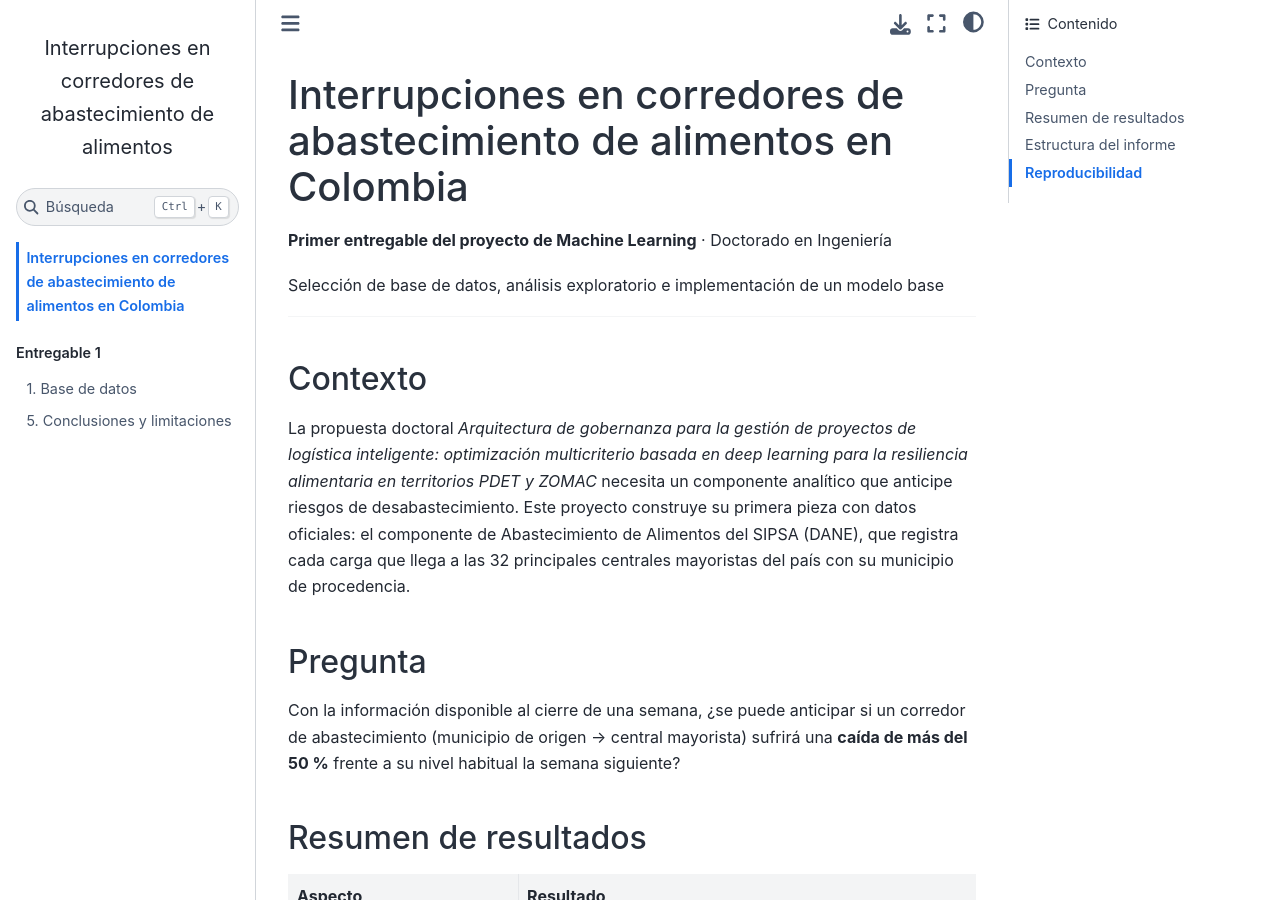
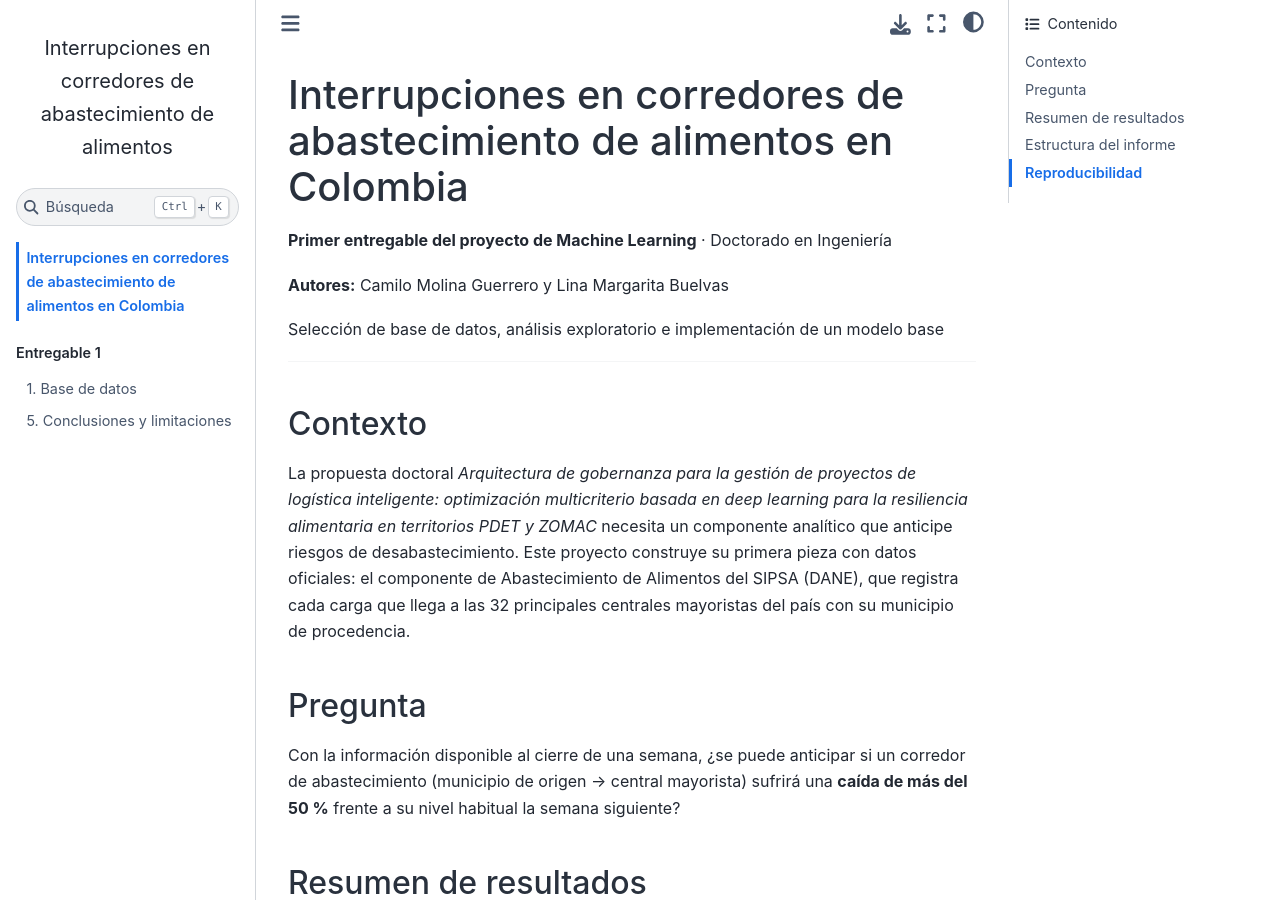
Before and after one commit to camilomolinaguerrero-sudo/ml-sipsa-abastecimiento, a Jupyter Book: the page built from book/intro.md, in a window 1280 px wide and 900 px high. Built offline with Jupyter Book 1.0.4 settings and Sphinx 7.4.7 and the Sphinx Book theme 1.1.4, drawn with Linux system fonts in a browser that asks for light colours; pages that are not in the unit, such as notebooks, are missing from menus; some of the changed text lies outside the part shown.

Commit message:
Incluir a Lina Margarita Buelvas como coautora

```diff
--- a/book/_config.yml
+++ b/book/_config.yml
@@ -1,6 +1,6 @@
 # Configuración del Jupyter Book (versión 1.x, como en el tutorial del curso)
 title: Interrupciones en corredores de abastecimiento de alimentos
-author: Camilo Molina Guerrero
+author: Camilo Molina Guerrero y Lina Margarita Buelvas
 copyright: "2026"
 logo: ""
 only_build_toc_files: true
--- a/book/intro.md
+++ b/book/intro.md
@@ -1,6 +1,8 @@
 # Interrupciones en corredores de abastecimiento de alimentos en Colombia
 
 **Primer entregable del proyecto de Machine Learning** · Doctorado en Ingeniería
+
+**Autores:** Camilo Molina Guerrero y Lina Margarita Buelvas
 
 Selección de base de datos, análisis exploratorio e implementación de un modelo base
 
```
Also changed, not shown: README.md (+1 -1 lines).
